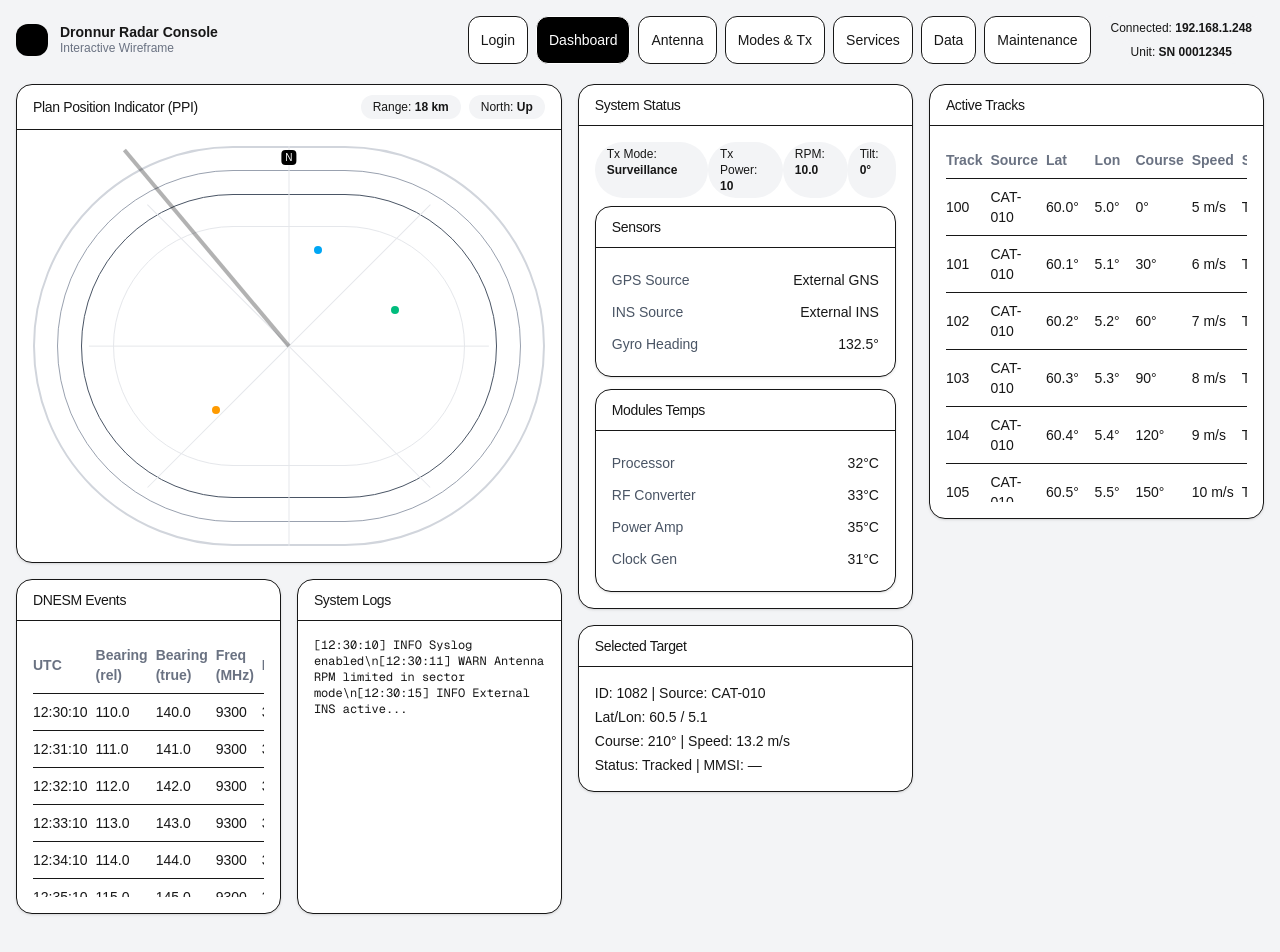
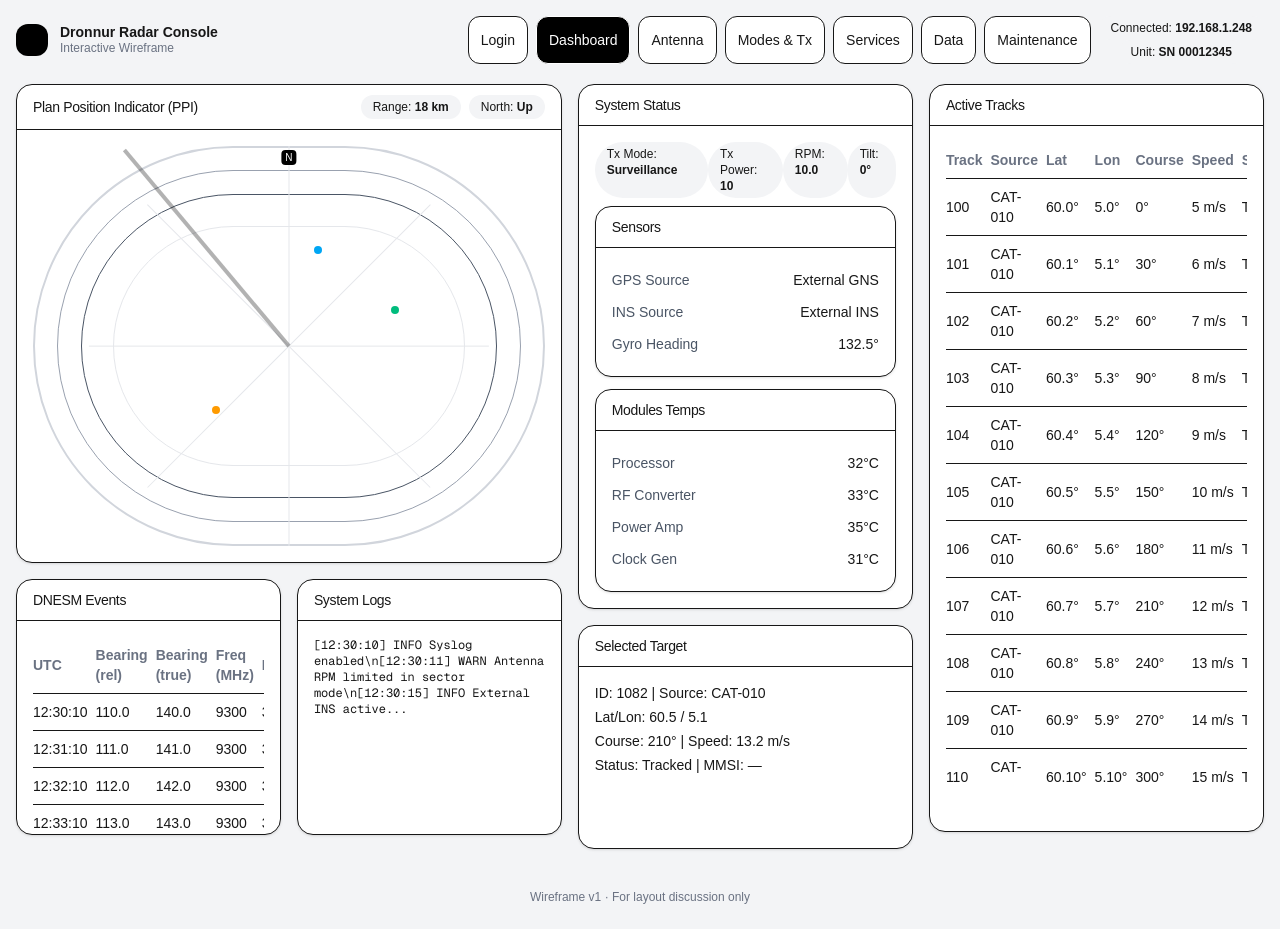
Before and after one commit to XcovertX/dronnur-console, a Next.js app: page / in a window 1280 px wide. Shown: the top 952 px of the page. After the commit the page ends 929 px from the top, so only its background shows below. Built offline with nearby package versions, Linux system fonts and the light colour scheme.

Commit message:
adjust box heights

```diff
--- a/components/DronnurConsoleWireframe.tsx
+++ b/components/DronnurConsoleWireframe.tsx
@@ -88,7 +88,7 @@ const PPI: React.FC = () => {
 };
 
 const TracksTable: React.FC = () => (
-  <div className="overflow-auto max-h-[360px]">
+  <div className="overflow-auto max-h-160">
     <table className="w-full text-sm">
       <thead>
         <tr className="text-left text-gray-500">
@@ -119,7 +119,7 @@ const TracksTable: React.FC = () => (
 );
 
 const DNESMTable: React.FC = () => (
-  <div className="overflow-auto max-h-[260px]">
+  <div className="overflow-auto max-h-48">
     <table className="w-full text-sm">
       <thead>
         <tr className="text-left text-gray-500">
@@ -183,8 +183,8 @@ const Dashboard: React.FC = () => (
         <PPI />
       </Box>
       <div className="mt-4 grid grid-cols-2 gap-4">
-        <Box title="DNESM Events" className=""><DNESMTable /></Box>
-        <Box title="System Logs"><div className="h-[260px] text-xs font-mono overflow-auto">[12:30:10] INFO Syslog enabled\n[12:30:11] WARN Antenna RPM limited in sector mode\n[12:30:15] INFO External INS active...</div></Box>
+        <Box title="DNESM Events" className="h-64"><DNESMTable /></Box>
+        <Box title="System Logs" className="h-64"><div className="h-64 text-xs font-mono overflow-auto">[12:30:10] INFO Syslog enabled\n[12:30:11] WARN Antenna RPM limited in sector mode\n[12:30:15] INFO External INS active...</div></Box>
       </div>
     </div>
     <div className="col-span-10 space-y-4">
@@ -209,7 +209,7 @@ const Dashboard: React.FC = () => (
           </Box>
         </div>
       </Box>
-      <Box title="Selected Target">
+      <Box title="Selected Target" className="h-56">
         <div className="text-sm space-y-1">
           <div>ID: 1082 | Source: CAT-010</div>
           <div>Lat/Lon: 60.5 / 5.1</div>
@@ -219,7 +219,7 @@ const Dashboard: React.FC = () => (
       </Box>
     </div>
     <div className="col-span-10">
-      <Box title="Active Tracks"><TracksTable /></Box>
+      <Box title="Active Tracks" className="h-187"><TracksTable /></Box>
     </div>
   </div>
 );
```
